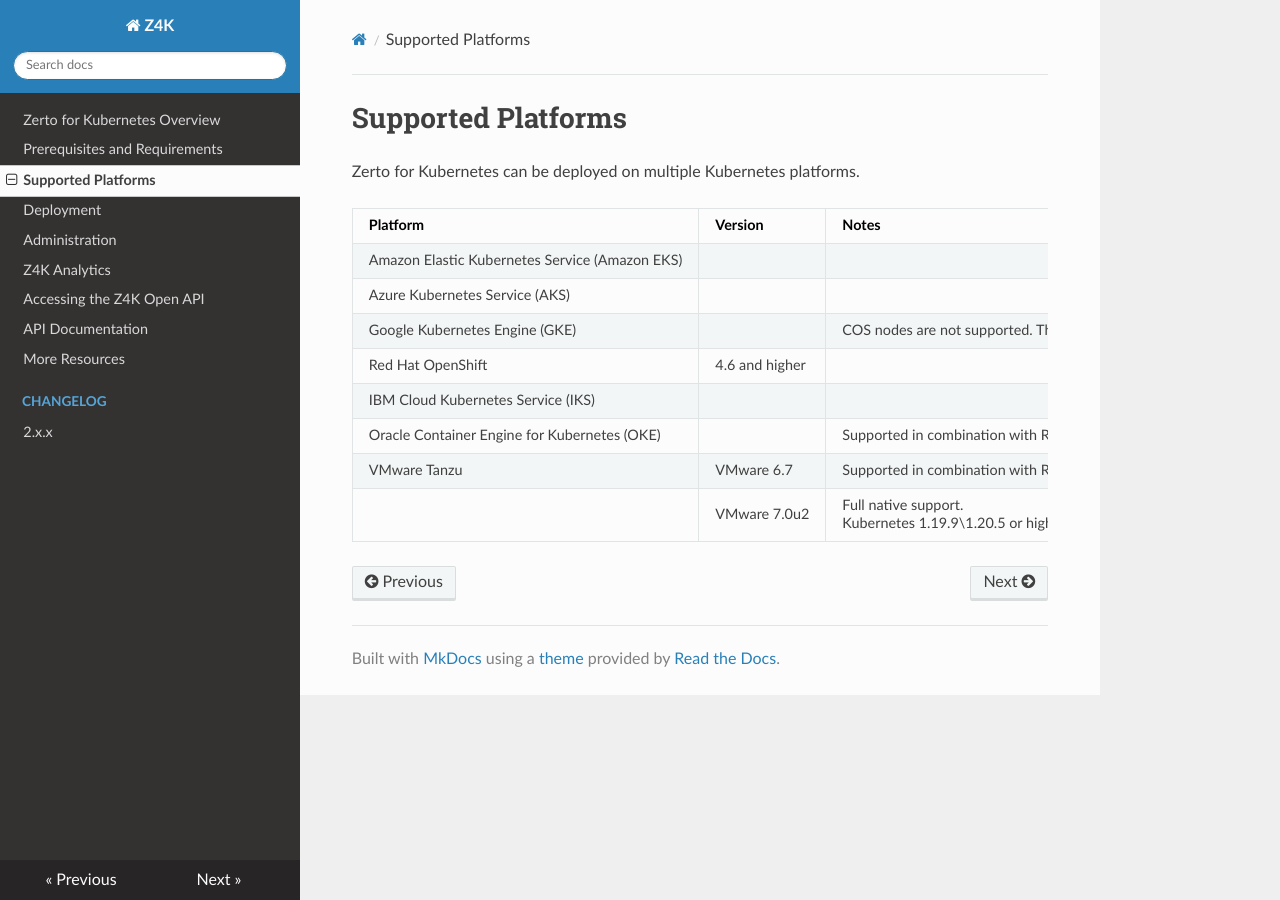
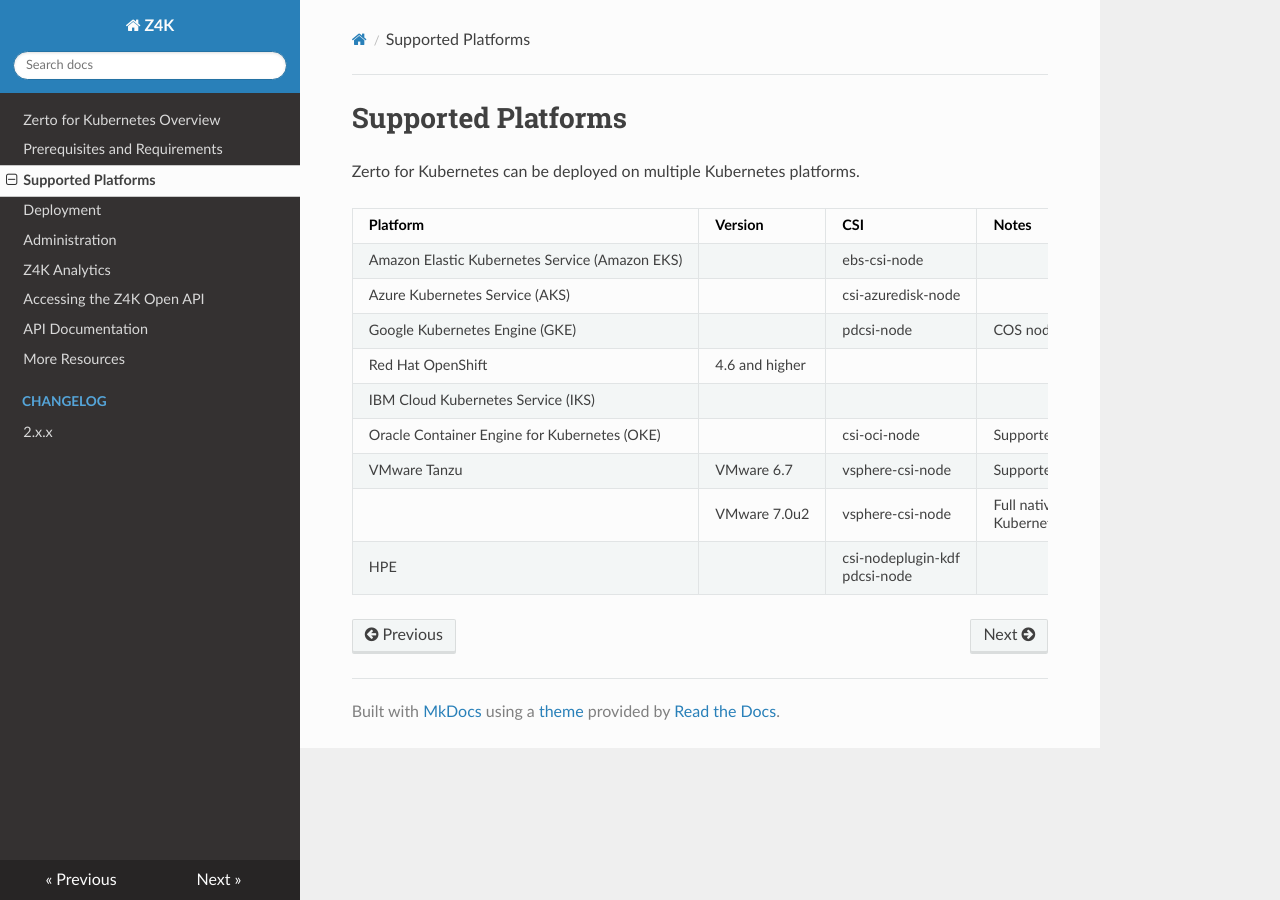
Before and after one commit to ZertoPublic/Z4K, an MkDocs documentation site: the page built from docs/SupportedPlatforms.md, in a window 1280 px wide. Built offline with MkDocs 1.6.1, drawn with Linux system fonts in a browser that asks for light colours.

Commit message:
Update SupportedPlatforms.md

```diff
--- a/docs/SupportedPlatforms.md
+++ b/docs/SupportedPlatforms.md
@@ -2,13 +2,14 @@
 
 Zerto for Kubernetes can be deployed on multiple Kubernetes platforms.
 
-| Platform                             | Version  |Notes |
-| ------------------------------------ |--|------ |
-| Amazon Elastic Kubernetes Service (Amazon EKS)|  |    |
-| Azure Kubernetes Service (AKS)|   |    |
-| Google Kubernetes Engine (GKE)|    | COS nodes are not supported. Therefore, Autopilot deployment is not supported.|  |
-| Red Hat OpenShift | 4.6 and higher  | |  |
-| IBM Cloud Kubernetes Service (IKS) |  |    |
-| Oracle Container Engine for Kubernetes (OKE) |   |Supported in combination with Rook. |
-| VMware Tanzu  | VMware 6.7 | Supported in combination with Rook. |
-|   | VMware 7.0u2 |Full native support. <br> Kubernetes 1.19.9\1.20.5 or higher (CSI Block device support) on top of Tanzu Kubernetes Grid (TKG) is supported.  ||
+| Platform                             | Version |CSI|Notes |
+| ------------------------------------ |--|--|------ |
+| Amazon Elastic Kubernetes Service (Amazon EKS)|  | ebs-csi-node |  |
+| Azure Kubernetes Service (AKS)|   | csi-azuredisk-node   |  |
+| Google Kubernetes Engine (GKE)|  | pdcsi-node | COS nodes are not supported. Therefore, Autopilot deployment is not supported.|  |
+| Red Hat OpenShift | 4.6 and higher  | |  |  |
+| IBM Cloud Kubernetes Service (IKS) |  |  |  |
+| Oracle Container Engine for Kubernetes (OKE) |  |csi-oci-node  |Supported in combination with Rook. |
+| VMware Tanzu  | VMware 6.7 | vsphere-csi-node |Supported in combination with Rook. |
+|   | VMware 7.0u2 | vsphere-csi-node |Full native support. <br> Kubernetes 1.19.9\1.20.5 or higher (CSI Block device support) on top of Tanzu Kubernetes Grid (TKG) is supported.  ||
+| HPE |  | csi-nodeplugin-kdf           <br> pdcsi-node|  |  |
```
